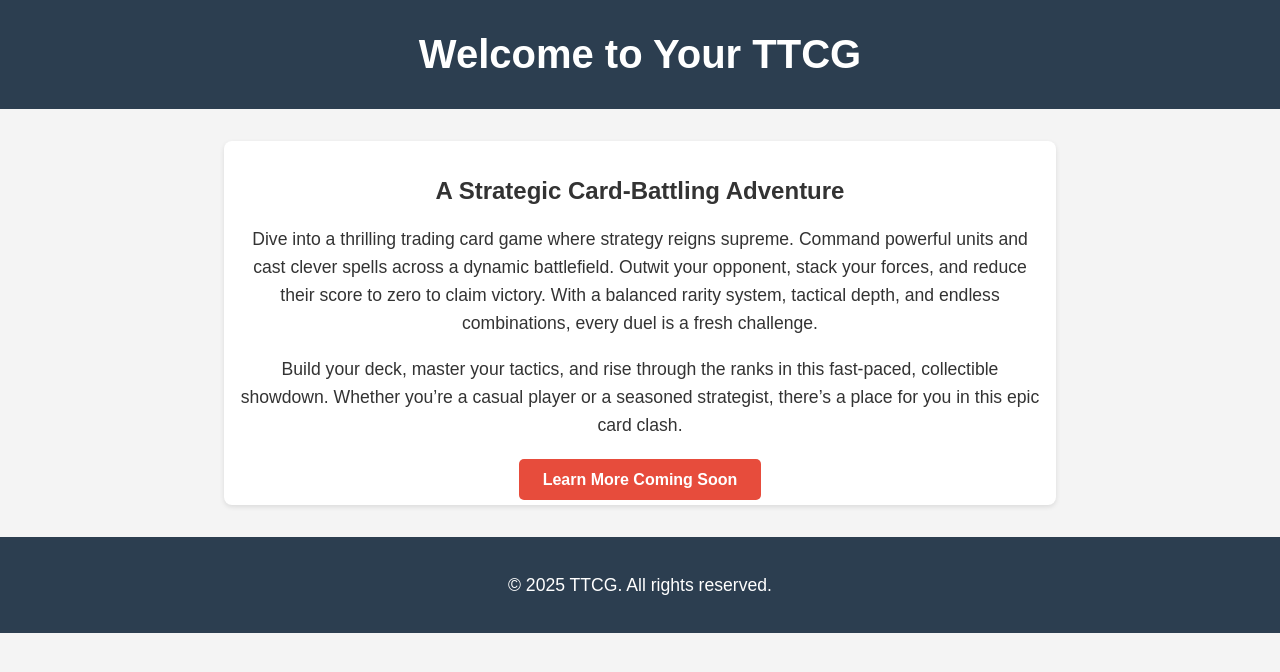
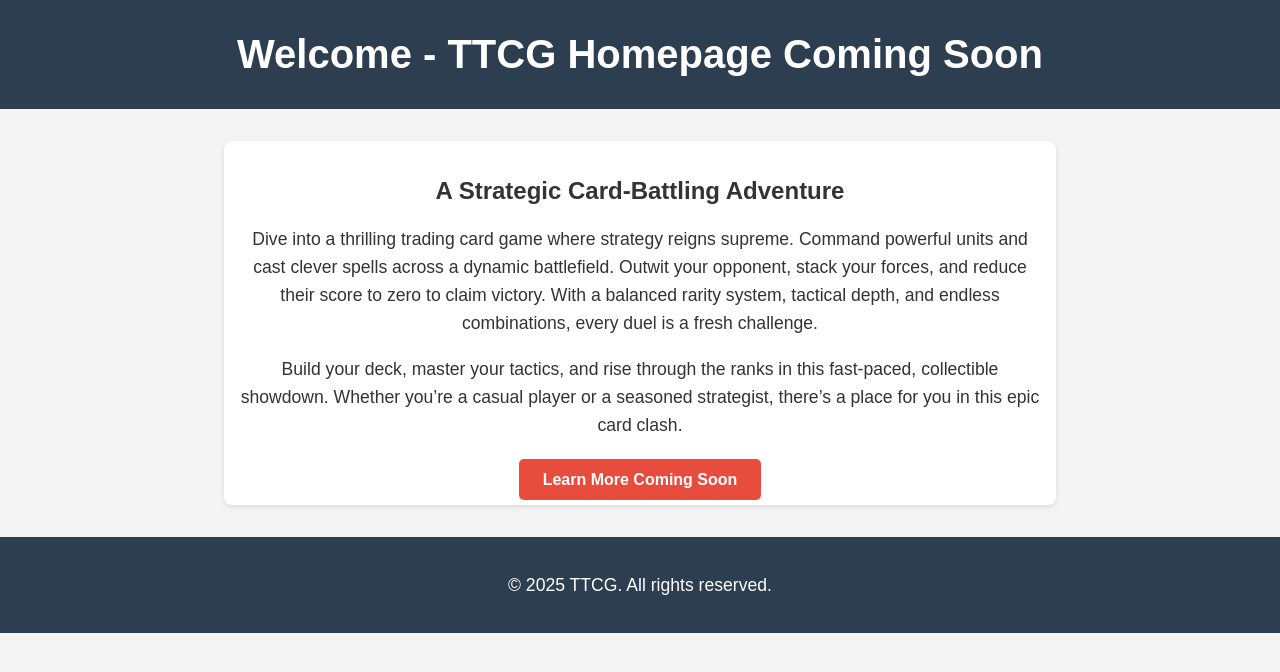
Before and after one commit to truetradingcardgame/truetradingcardgame.github.io, a plain HTML site: page index.html in a window 1280 px wide. Drawn offline with Linux system fonts and the light colour scheme.

Commit message:
Update index.html

```diff
--- a/index.html
+++ b/index.html
@@ -59,7 +59,7 @@
 </head>
 <body>
     <header>
-        <h1>Welcome to Your TTCG</h1>
+        <h1>Welcome - TTCG Homepage Coming Soon</h1>
     </header>
     <div class="container">
         <h2>A Strategic Card-Battling Adventure</h2>
```
